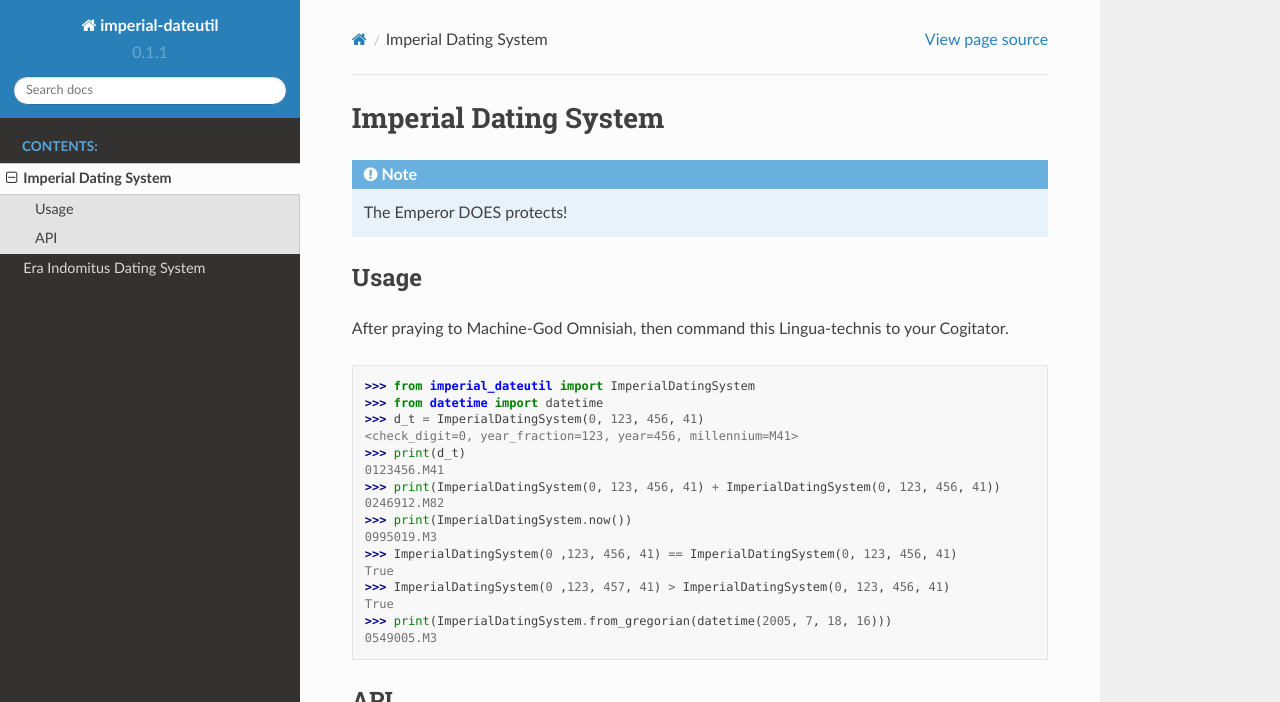
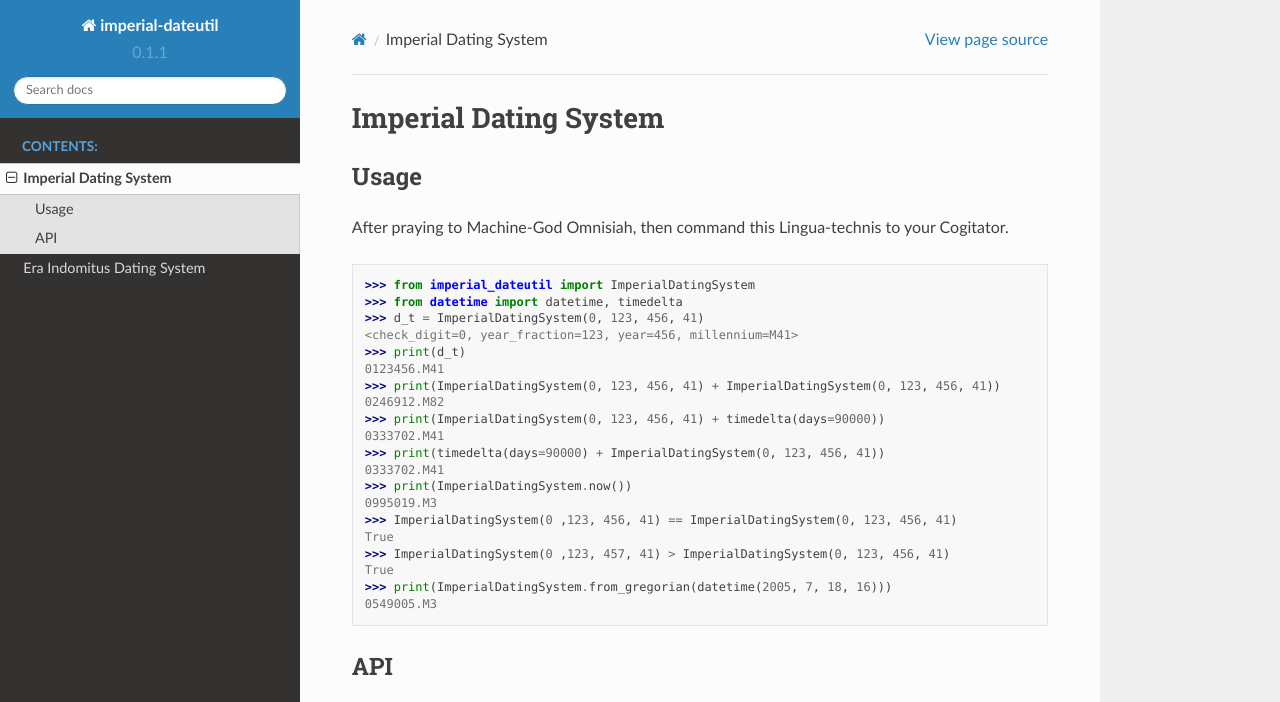
Before and after one commit to NovemberOscar/imperial-dateutil, a Sphinx documentation site: the page built from docs/imperial_dating_system.rst, in a window 1280 px wide and 1029 px high, cut to the strip 0-702 px from the top of the window. Built offline with Sphinx 7.4.7 and the Read the Docs theme 2.0.0, drawn with Linux system fonts in a browser that asks for light colours.

```diff
--- a/docs/imperial_dating_system.rst
+++ b/docs/imperial_dating_system.rst
@@ -1,8 +1,5 @@
 Imperial Dating System
 =======================================
-
-.. note::
-    The Emperor DOES protects!
 
 Usage
 ---------------------------------------
@@ -10,13 +7,17 @@
 After praying to Machine-God Omnisiah, then command this Lingua-technis to your Cogitator.
 
     >>> from imperial_dateutil import ImperialDatingSystem
-    >>> from datetime import datetime
+    >>> from datetime import datetime, timedelta
     >>> d_t = ImperialDatingSystem(0, 123, 456, 41)
     <check_digit=0, year_fraction=123, year=456, millennium=M41>
     >>> print(d_t)
     0123456.M41
     >>> print(ImperialDatingSystem(0, 123, 456, 41) + ImperialDatingSystem(0, 123, 456, 41))
     0246912.M82
+    >>> print(ImperialDatingSystem(0, 123, 456, 41) + timedelta(days=90000))
+    0333702.M41
+    >>> print(timedelta(days=90000) + ImperialDatingSystem(0, 123, 456, 41))
+    0333702.M41
     >>> print(ImperialDatingSystem.now())
     0995019.M3
     >>> ImperialDatingSystem(0 ,123, 456, 41) == ImperialDatingSystem(0, 123, 456, 41)
```
